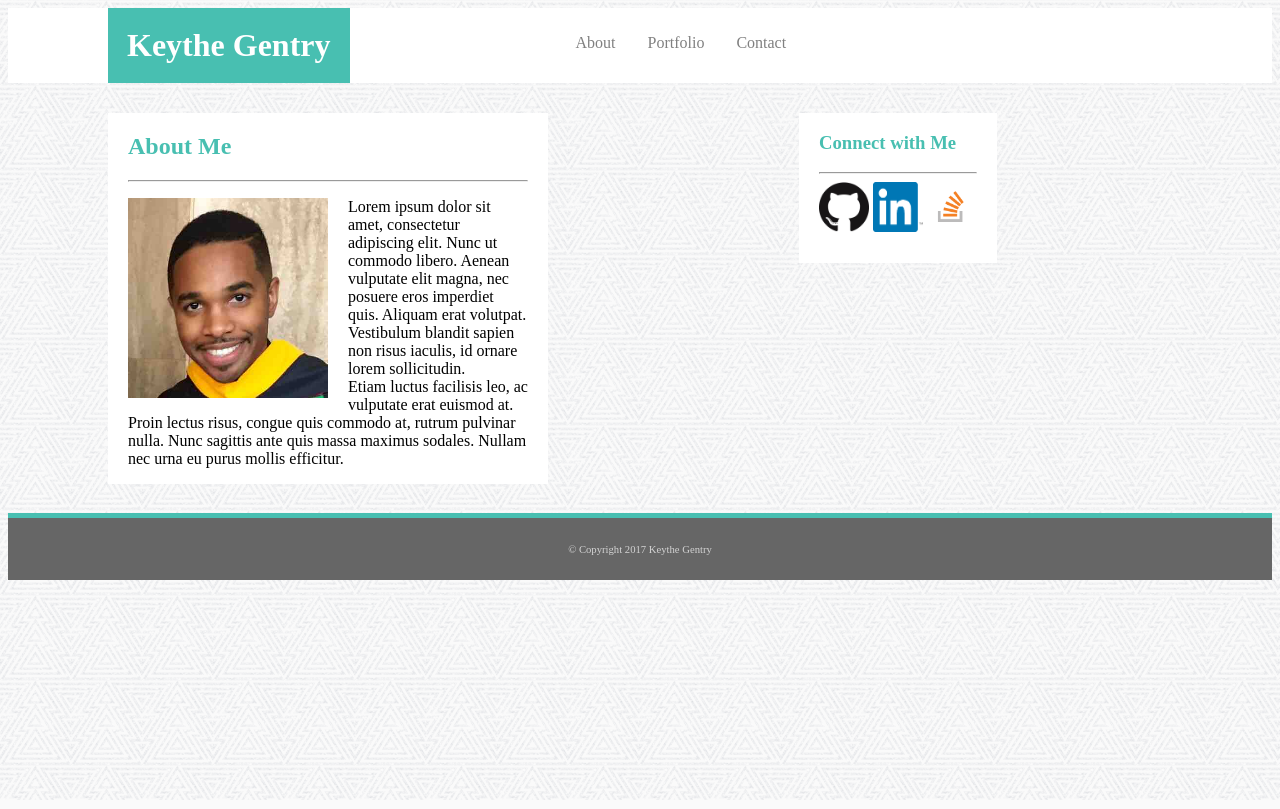
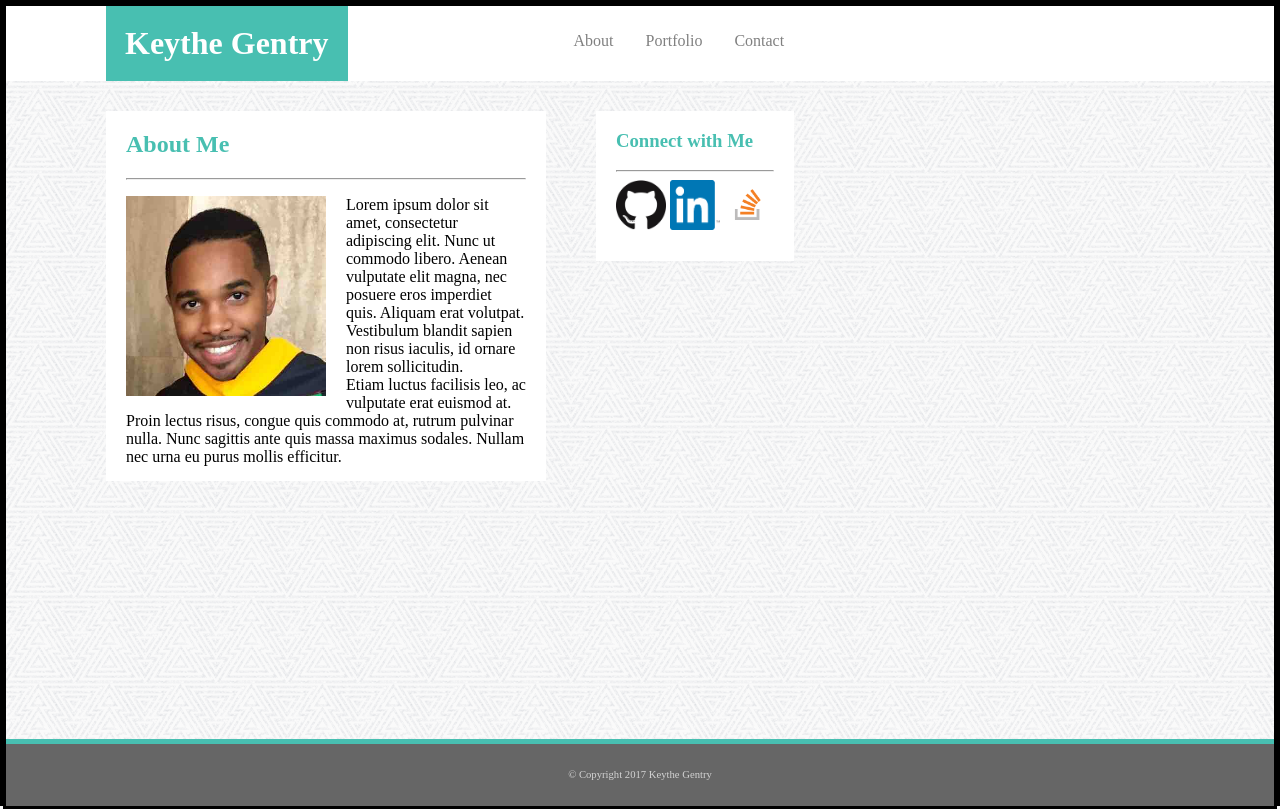
Before and after one commit to kagentry/Basic-Portfolio, a PHP site: page /index.html in a window 1280 px wide. Run offline with PHP 8.4, Linux system fonts and the light colour scheme.

Commit message:
fixed header, footer still needs work

```diff
--- a/assets/css/style.css
+++ b/assets/css/style.css
@@ -1,12 +1,16 @@
 /*		for all pages*/
+
+html {
+	height: 100%;
+	border: solid;
+}
 header {
 	background: white;
-	clear: both;
+	/*clear: both;*/
 	height: 75px;
 	width: 100%;
-	top: 0;
-	left: 0;
-	position: relative;
+	position: static;
+	overflow: auto;
 }
 header h1 {
 	float: left;
@@ -16,19 +20,21 @@ header h1 {
 	margin: 0 100px;
 	padding: 19px;
 }
-header ul {
+/*header ul {
 	float: left;
-	/*border: solid;	take this out eventually*/
+	border: solid;	take this out eventually
 	margin: 0px 100px;
 
-}
+}*/
 
-ul { /*can't figure out why I need to have this seciton when I already have above one*/
+ul {
     list-style-type: none;
     /*margin: 0;*/
     padding: 10px;
-    overflow: hidden;
+    /*overflow: hidden;*/
     background-color: white;
+    float: left;
+    margin: 0px 100px;
 }
 
 li {
@@ -52,12 +58,13 @@ section {
 	background-color: white;*/
 	/*border: solid;		/*take this out eventually*/
 	height:400px;
+	overflow: auto;
 
 }
 h2, h3 {
 	color: #48bfb1;
 }
-/*below div useless since only one div on page after modifications*/
+/*below div useless since only one div on page after modifications
 /*
 div {
 	position: relative;
@@ -73,7 +80,7 @@ div.main {
 	margin-left: 100px;
 	margin-top: 30px;
 	padding: 0 20px;
-	position: absolute;
+	position: static;
 	/*border: solid;	/*take this out eventually*/
 }
 
@@ -81,13 +88,14 @@ div.main {
 aside {
 	background-color: white;
 	height: 150px;
-	width: auto;
+	/*width: auto;*/
 	padding: 0 20px;
 	/*border: solid;	take this out eventually*/
-	float: right;
+	float: left;
 	margin-top: 30px;
 	/*margin-right: 50px;*/
-	right: 275px;
+	/*right: 275px;*/
+	margin-left: 50px;
 	position: relative;
 }
 /*
@@ -99,7 +107,12 @@ h1 {
 }
 */
 body {
-	background-image: url("../images/new_year_background.png")
+	background-image: url("../images/new_year_background.png");
+	margin: 0;
+	position: relative;
+	min-height: 100%;
+	/*height: 100%;*/
+	border: solid;
 }
 img.contact {
 	height: 50px;
@@ -113,13 +126,14 @@ img.contact {
 	color: lightgrey;
 	/*padding:2.5rem;*/
 	padding: 15px;
-	position: relative;
-	/*margin-top:5rem;*/
 	margin-top: 30px;
+	position: absolute;
+	right: 0;
+	left: 0;
+	/*margin: 30px 0 0 0;*/
 	/*right: 0;*/
+	bottom: 0;
 	/*left: 0;*/
-	/*top:0;*/
-	width: inherit;
 	/*color:#fff;*/
 	border-top:5px solid #48bfb1;
 }
```
